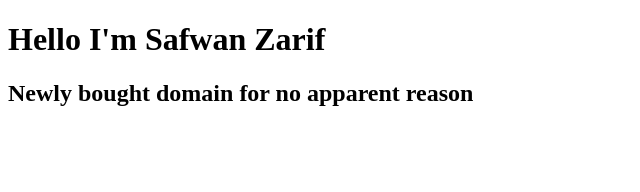
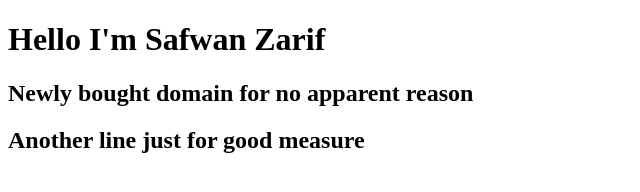
Before and after one commit to msafwanzarif/about-me, a plain HTML site: page index.html in a window 1280 px wide. Shown: the whole page, without its empty margins (0-640 px from the left). Drawn offline with Linux system fonts and the light colour scheme.

Commit message:
test: deploy again

```diff
--- a/index.html
+++ b/index.html
@@ -9,5 +9,6 @@
 <body>
     <h1>Hello I'm Safwan Zarif</h1>
     <h2>Newly bought domain for no apparent reason</h2>
+    <h2>Another line just for good measure</h2>
 </body>
 </html>
```
